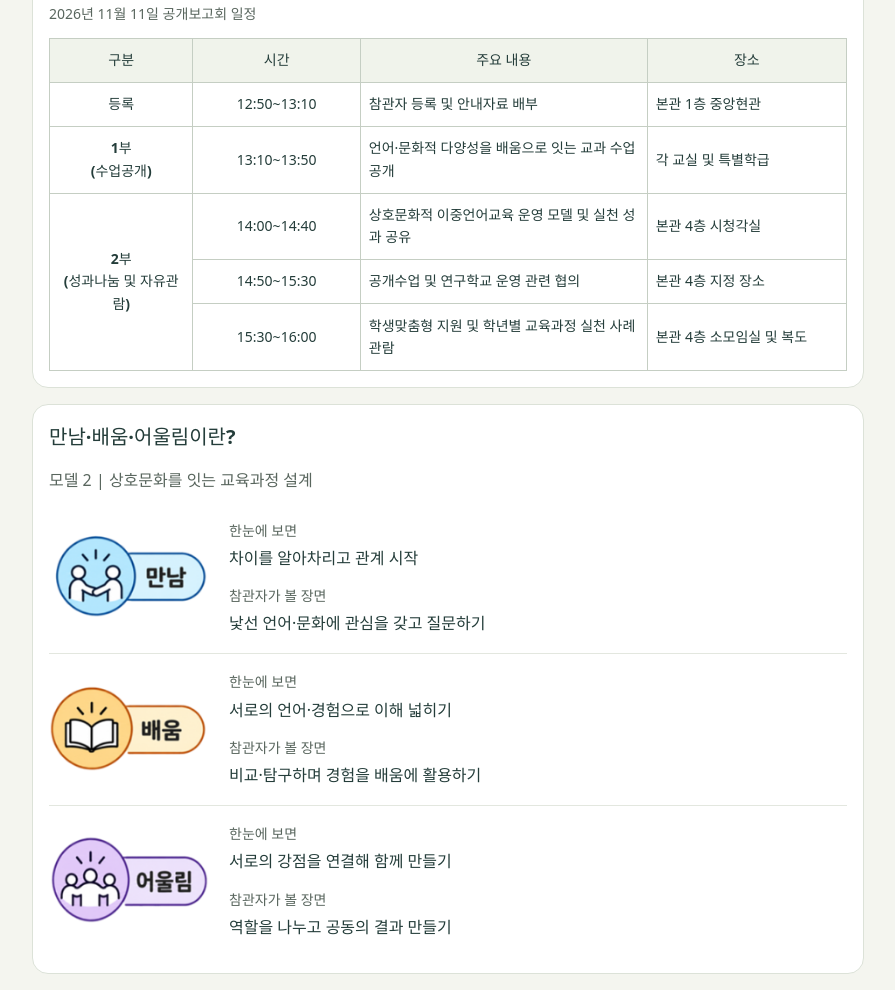
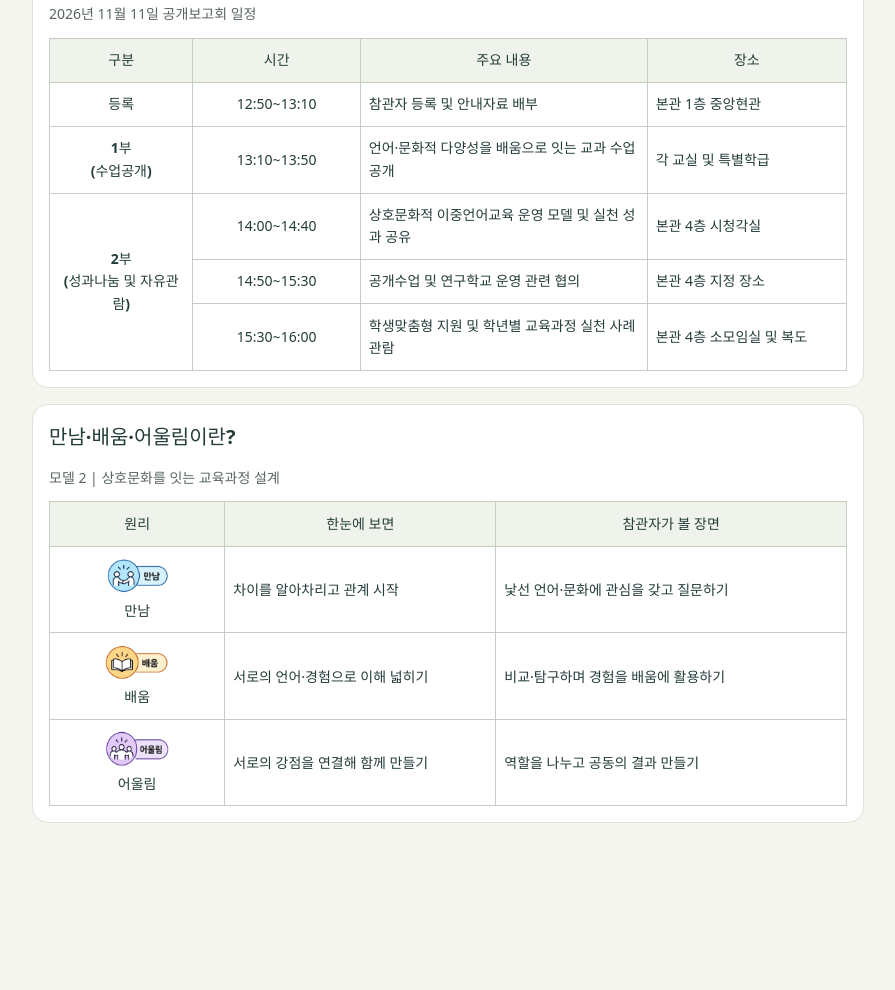
Before and after one commit to sb5894/as-open-class, a website built with Vite: page index.html in a window 1280 px wide. Shown: the part 747-1737 px from the top of the page, without its empty margins (192-1087 px from the left). After the commit the page ends 1586 px from the top, so only its background shows below. Built offline with nearby package versions, Linux system fonts and the light colour scheme.

Commit message:
Refine model explanation and campus guide labels

```diff
--- a/src/components/floor-guide.ts
+++ b/src/components/floor-guide.ts
@@ -172,7 +172,9 @@ function mountResponsivePlan(region: HTMLElement, plan: FloorPlan, selected?: st
       let rx=x(room.x), rw=x(room.x+room.width)-rx;
       const ry=roomY(room),rh=room.kind==='stairs'?facilityHeight:y(room.y+room.height)-ry;
       if(korean.includes(room)) {
-        const start=x(korean[0].x),end=x(korean[korean.length-1].x+korean[korean.length-1].width);
+        const upperStair = rooms.find(item => item.kind === 'stairs' && item.y === 30)!;
+        const start = (x(elevator.x) + x(elevator.x + elevator.width)) / 2 + Math.max(28, x(elevator.x + elevator.width) - x(elevator.x)) / 2;
+        const end = (x(upperStair.x) + x(upperStair.x + upperStair.width)) / 2 - Math.max(18, x(upperStair.x + upperStair.width) - x(upperStair.x)) / 2;
         rw=(end-start)/korean.length;rx=start+korean.indexOf(room)*rw;
       } else if(!room.spaceId && room.kind!=='room' && room.y<166) {
         const minimum=room.kind==='elevator'?28:18;
--- a/src/components/model-two.ts
+++ b/src/components/model-two.ts
@@ -3,17 +3,24 @@ import { el } from './ui';
 /** Model 2 wording and images provided by the school on 2026-10-20. */
 export function createModelTwo() {
   const section = el('section', undefined, 'card model-two');
-  section.append(el('h2', '만남·배움·어울림이란?'), el('p', '모델 2 | 상호문화를 잇는 교육과정 설계', 'note'));
+  section.id = 'model-two'; section.tabIndex = -1;
+  const heading = el('h2', '만남·배움·어울림이란?'); heading.id = 'model-two-title'; section.setAttribute('aria-labelledby', heading.id);
+  section.append(heading);
+  const table = el('table'); table.className = 'model-two-table';
+  table.append(el('caption', '모델 2 | 상호문화를 잇는 교육과정 설계'));
+  const head = el('thead'); const header = el('tr');
+  for (const name of ['원리', '한눈에 보면', '참관자가 볼 장면']) { const cell = el('th', name); cell.scope = 'col'; header.append(cell); }
+  head.append(header); const body = el('tbody');
   for (const [name, asset, summary, observation] of [
     ['만남', 'meeting', '차이를 알아차리고 관계 시작', '낯선 언어·문화에 관심을 갖고 질문하기'],
     ['배움', 'learning', '서로의 언어·경험으로 이해 넓히기', '비교·탐구하며 경험을 배움에 활용하기'],
     ['어울림', 'together', '서로의 강점을 연결해 함께 만들기', '역할을 나누고 공동의 결과 만들기'],
   ]) {
-    const step = el('article', undefined, 'model-two-step'); step.setAttribute('aria-label', name);
-    const image = el('img'); image.src = `/assets/model2/${asset}.png`; image.alt = name; image.loading = 'lazy'; image.width = 183; image.height = 110;
-    const description = el('dl');
-    description.append(el('dt', '한눈에 보면'), el('dd', summary), el('dt', '참관자가 볼 장면'), el('dd', observation));
-    step.append(image, description); section.append(step);
+    const step = el('tr'); step.setAttribute('aria-label', name);
+    const image = el('img'); image.src = `/assets/model2/${asset}.png`; image.alt = ''; image.loading = 'lazy'; image.width = 183; image.height = 110;
+    const principle = el('th'); principle.scope = 'row'; principle.append(image, el('span', name));
+    step.append(principle, el('td', summary), el('td', observation)); body.append(step);
   }
+  table.append(head, body); section.append(table);
   return section;
 }
--- a/src/components/school-map.ts
+++ b/src/components/school-map.ts
@@ -33,7 +33,8 @@ export function createSchoolMap() {
     if(building) node.setAttribute('aria-label',place.label);
   }
   label('등록 장소:\n본관 1층 중앙현관', positions.entrance.point, 'map-entrance-label');
-  label('시청각실\n공개보고회장', [35, 32], 'map-auditorium-label', '/guide/main/4');
+  label('시청각실\n공개보고회장', [35, 24], 'map-event-label map-auditorium-label', '/guide/main/4');
+  label('소모임실\n자료 전시', [35, 34], 'map-event-label map-exhibition-label', '/guide/main/4');
   label('교직원 전용\n주차장', [16, 83], 'school-map-static map-staff-label');
   const ns = 'http://www.w3.org/2000/svg';
   const route = document.createElementNS(ns, 'svg');
--- a/src/main.ts
+++ b/src/main.ts
@@ -26,7 +26,9 @@ function invitation(main: HTMLElement) {
   hero.append(actions);
   const intro = card('행사 소개'); intro.id = 'event';
   const research = el('p');
-  research.append(document.createTextNode('안성초등학교는 '), el('strong', '「상호문화적 (만남·배움·어울림) 이중언어 교육 프로그램 운영을 통한 미래 핵심역량 함양」'), document.createTextNode('을 주제로 정책연구학교를 운영하고 있습니다.'));
+  const theme = el('strong');
+  theme.append(document.createTextNode('「상호문화적 ('), link('만남·배움·어울림', '#model-two', 'model-two-link'), document.createTextNode(') 이중언어 교육 프로그램 운영을 통한 미래 핵심역량 함양」'));
+  research.append(document.createTextNode('안성초등학교는 '), theme, document.createTextNode('을 주제로 정책연구학교를 운영하고 있습니다.'));
   const facts = el('ul', undefined, 'event-facts note');
   for (const [text, bold] of [
     ['일시: 2026. 11. 11.(수) 12:50~16:00', true],
--- a/src/styles.css
+++ b/src/styles.css
@@ -24,14 +24,19 @@ main:focus { outline: none; }
 .page-home .actions .button { word-break: keep-all; }
 .event-facts { padding-left: 1.25rem; line-height: 1.8; }
 .event-facts li { padding-left: .15rem; margin: .4rem 0; overflow-wrap: anywhere; }
-.model-two-step { display: grid; grid-template-columns: 10rem minmax(0, 1fr); align-items: center; gap: 1.25rem; padding: 1rem 0; }
-.model-two-step + .model-two-step { border-top: 1px solid #e3e7df; }
-.model-two-step img { width: 100%; height: auto; max-width: 10rem; }
-.model-two-step dl { margin: 0; line-height: 1.7; }
-.model-two-step dt { color: #59665e; font-size: .875rem; }
-.model-two-step dd { margin: .15rem 0 .75rem; }
-.model-two-step dd:last-child { margin-bottom: 0; }
-@media(max-width: 540px) { .model-two-step { grid-template-columns: 1fr; gap: .75rem; } }
+.model-two-link { color: #185baa; text-decoration: underline; }
+.model-two { scroll-margin-top: 1rem; }
+.model-two:focus { outline: none; }
+.model-two-table { width: 100%; table-layout: fixed; border-collapse: collapse; font-size: .875rem; line-height: 1.65; }
+.model-two-table caption { text-align: left; color: #59665e; margin-bottom: .75rem; }
+.model-two-table th, .model-two-table td { padding: .65rem .5rem; border: 1px solid #c5cec3; overflow-wrap: anywhere; }
+.model-two-table thead th { background: #f0f3eb; }
+.model-two-table thead th:first-child { width: 22%; }
+.model-two-table thead th:nth-child(2) { width: 34%; }
+.model-two-table tbody th { text-align: center; }
+.model-two-table img { display: block; width: 64px; max-width: 100%; height: auto; margin: 0 auto .2rem; }
+.model-two-table tbody th span { display: block; }
+@media(max-width: 420px) { .model-two-table { font-size: .8125rem; } .model-two-table th, .model-two-table td { padding: .5rem .3rem; } }
 .event-schedule table { width: 100%; border-collapse: collapse; table-layout: fixed; font-size: .875rem; line-height: 1.6; }
 .event-schedule caption { text-align: left; color: #59665e; margin-bottom: .75rem; }
 .event-schedule th, .event-schedule td { border: 1px solid #c5cec3; padding: .65rem .5rem; overflow-wrap: anywhere; white-space: pre-line; vertical-align: middle; }
@@ -66,8 +71,8 @@ h3 { font-size: 1rem; margin: 1.5rem 0 .3rem; }
 .map-parking-label { transform: translate(-25%, -65%); white-space: pre-line; text-align: center; line-height: 1.3; }
 .map-route-label, .map-parking-label { background: #874719; }
 .map-entrance-label { background: #6734a3; box-shadow: 0 2px 6px #0006; }
-.map-auditorium-label { background: #746095; white-space: pre-line; text-align: center; line-height: 1.3; font-size: .75rem; transform: translate(-100%, -50%); }
-.map-auditorium-label:hover { background: #594773; }
+.school-map-label.map-event-label { background: #ded0ff; border-color: #b7a0e0; color: #442776; white-space: pre-line; text-align: center; line-height: 1.2; font-size: 11px; transform: translate(-100%, -50%); width: 5rem; min-width: 0; min-height: 0; padding: .15rem .35rem; }
+.school-map-link.map-event-label:hover { background: #d0bafb; }
 .map-help { font-weight: 700; margin-top: 0; }
 .school-map-building { flex-direction: column; gap: .1rem; line-height: 1.3; background: #164d91; box-shadow: 0 2px 6px #0006; }
 .school-map-building:hover { background: #0d3568; }
```
Also changed, not shown: docs/결정 기록.md (+7 -0 lines), docs/진행 현황.md (+8 -0 lines), tests/browser/feedback-1020.e2e.ts (+18 -3 lines), tests/browser/floor-guide.e2e.ts (+22 -2 lines).
